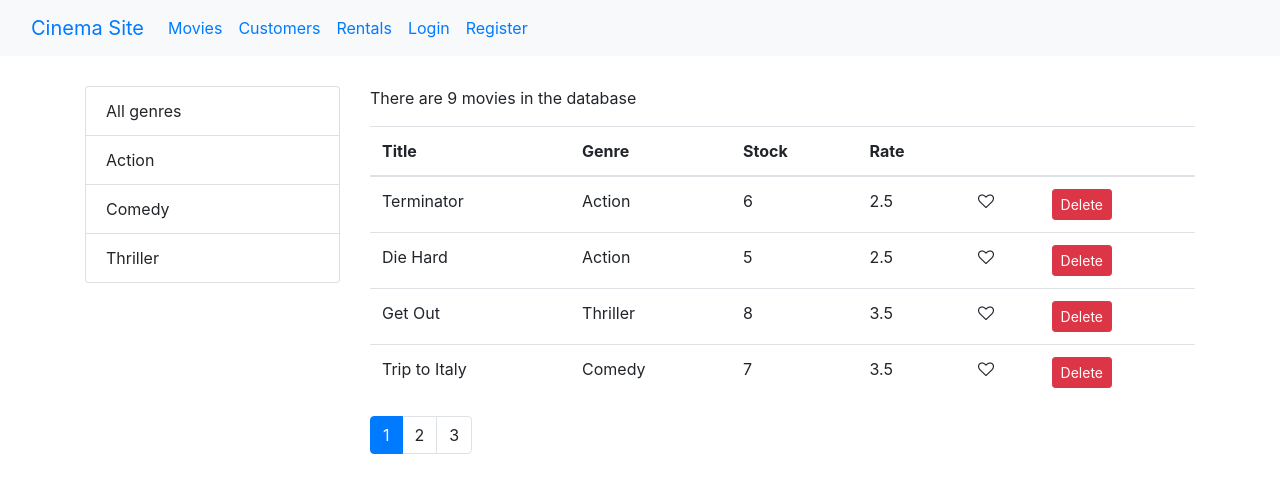
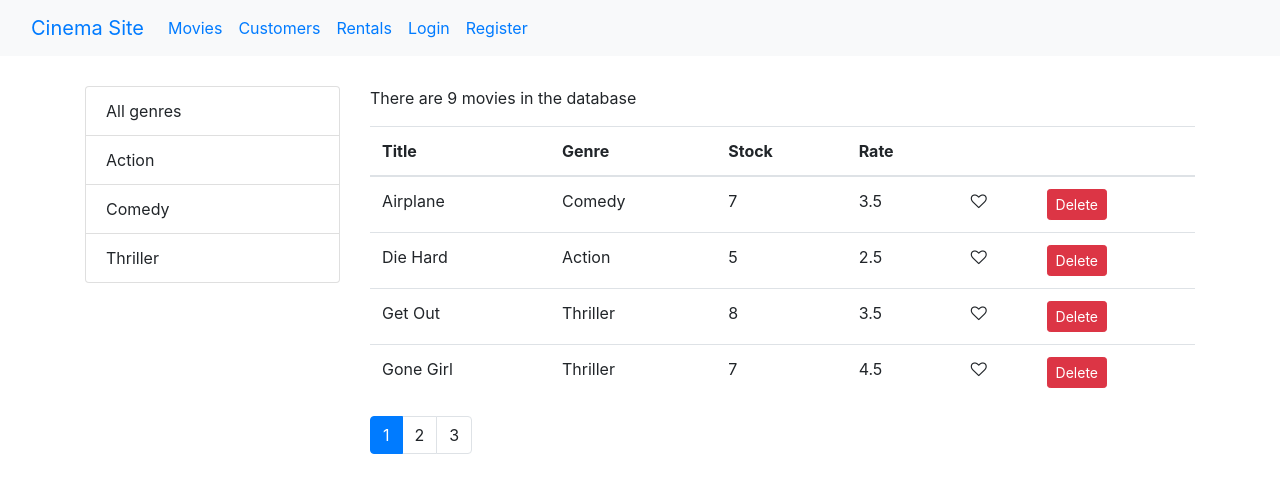
Before and after one commit to Ngeti258/Cinema-site, a React (Create React App) app: page /movies in a window 1280 px wide. Shown: the top 492 px of the page. Built offline with nearby package versions, Linux system fonts and the light colour scheme.

Commit message:
implemented sorting

```diff
--- a/src/components/movies.jsx
+++ b/src/components/movies.jsx
@@ -4,7 +4,8 @@ import ListGroup from './common/listgroup';
 import { getMovies } from '../services/fakeMovieService';
 import Pagination from './common/pagination';
 import { getGenres } from '../services/fakeGenreService';
-import {paginate} from '../utils/paginate'
+import {paginate} from '../utils/paginate';
+import _ from 'lodash'
 class Movie extends Component {
    state = {
       movies:[],
@@ -40,10 +41,11 @@ class Movie extends Component {
    }
    render() {
       const {length:count}=this.state.movies;
-      const {pageSize,currentPage,selectedGenre ,movies:allmovies}=this.state
+      const {pageSize,sortColumn,currentPage,selectedGenre ,movies:allmovies}=this.state
       if(count === 0) return <p>There are no movies in the database.</p>
       const filtered = selectedGenre && selectedGenre._id ? allmovies.filter(m=>m.genre._id === selectedGenre._id):allmovies;
-      const movies = paginate(filtered,currentPage,pageSize)
+      const sorted=_.orderBy(filtered,[sortColumn.path],[sortColumn.order])
+      const movies = paginate(sorted,currentPage,pageSize)
       return(
       <div className='row'>
          <div className="col-3">
```
